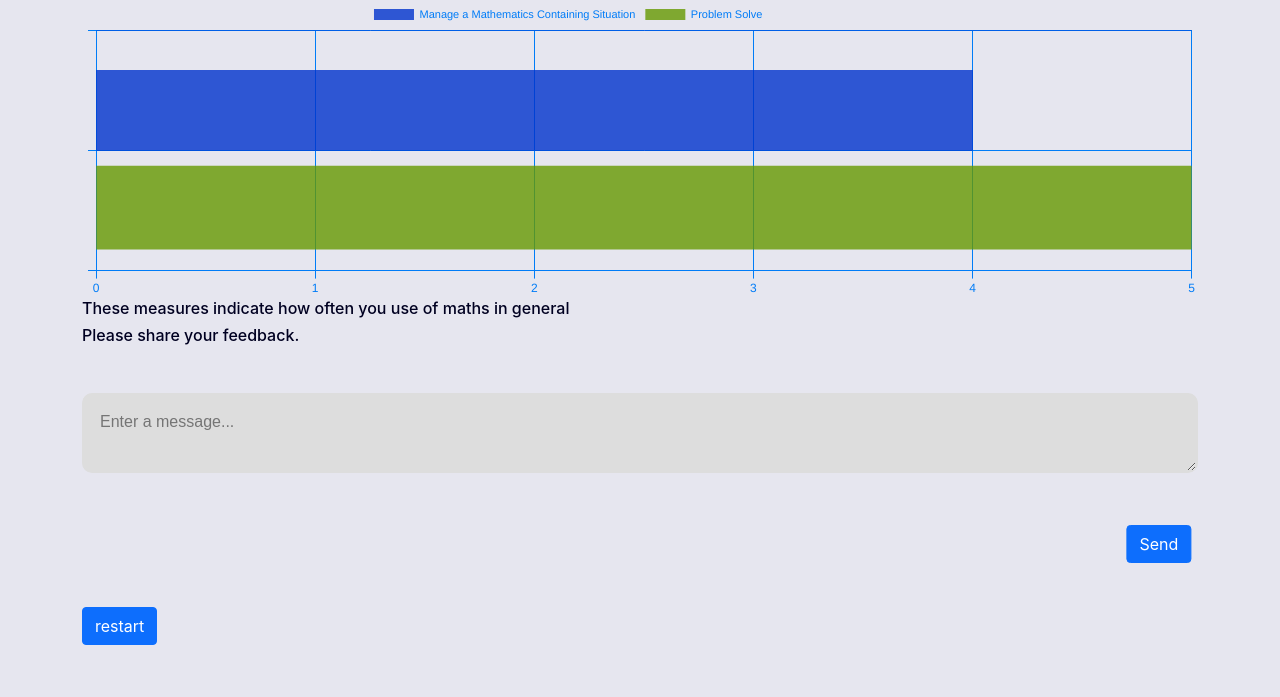
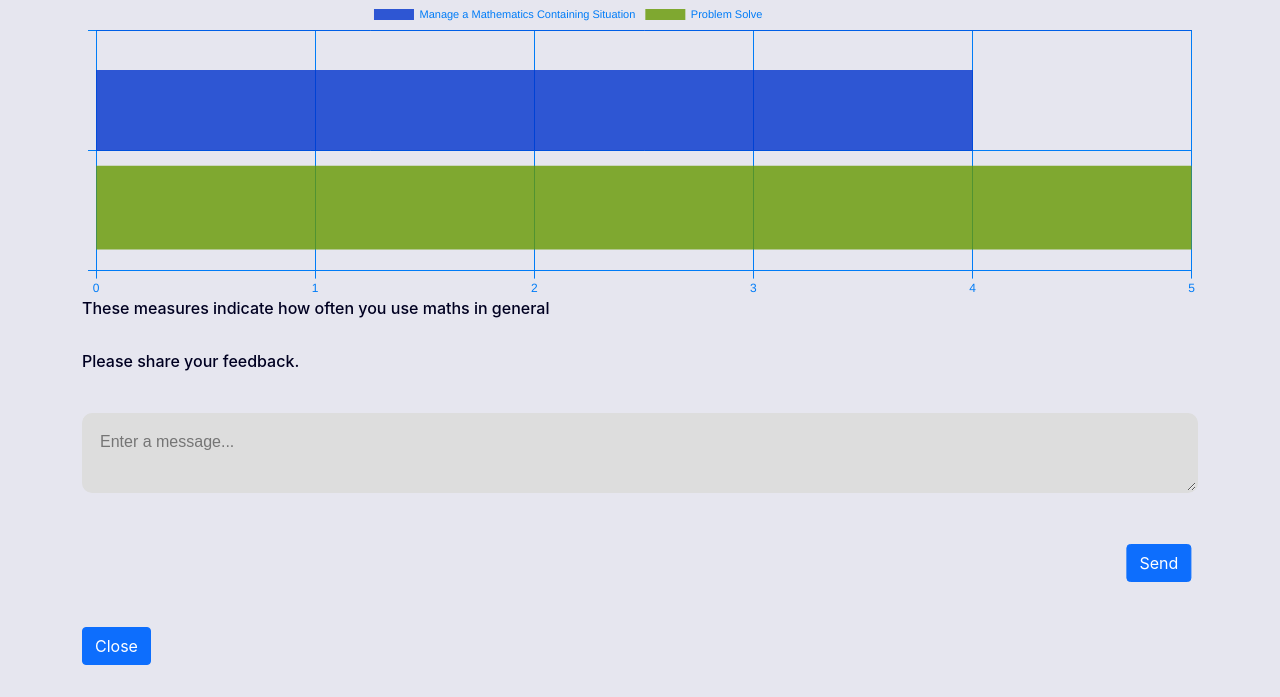
Before and after one commit to fyirass/Maths-Survey-App, a Django app: page /result2 in a window 1280 px wide. Shown: the part 103-800 px from the top of the page. Run offline with Django 4.2, Linux system fonts and the light colour scheme; data comes from the database, SQL or seed files in the repository.

Commit message:
Final version

```diff
--- a/survey/templates/feedback.html
+++ b/survey/templates/feedback.html
@@ -46,13 +46,13 @@
     </style>
 
 <body>
-<h6 id="txt">These measures indicate how often you use of maths in general</h6>
-<h6 id="txt" >Please share your feedback.</h6>
+<h6 id="txt">These measures indicate how often you use maths in general</h6>
+<h6 id="txt"style = 'margin-top:3%;' >Please share your feedback.</h6>
 
 <form method="POST" action='/feedback'>
 
  {% csrf_token %}
-<textarea class="textarea" placeholder="Enter a message..."  name="text" style = 'margin-top:3.5%; '></textarea>
+<textarea class="textarea" placeholder="Enter a message..."  name="text" style = 'margin-top:3%; '></textarea>
 
 <div>
   <button type="submit" name="submit" class="btn btn-primary"  id="d" style = 'margin-top:4%;' > Send </button>
--- a/survey/templates/result2.html
+++ b/survey/templates/result2.html
@@ -184,7 +184,7 @@
         <div id = "div">
           {% include  'feedback.html' %}
 
-          <button type="submit" class="btn btn-primary" id="c" style = 'margin-top:4%;' onclick="window.location.href= 'https://www.google.com/'">restart</button>
+          <button type="submit" class="btn btn-primary" id="c" style = 'margin-top:4%;' onclick="window.location.href= 'https://www.google.com/'">Close</button>
           <br><br>
         </div>
 
```
Also changed, not shown: Maths_survey_app/settings.py (+9 -14 lines).
